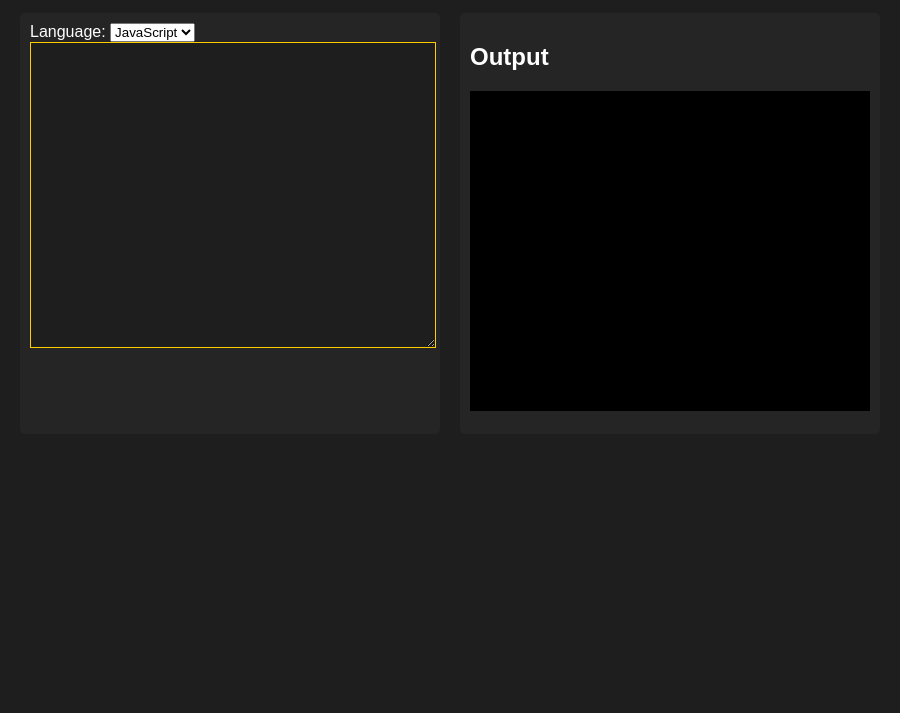
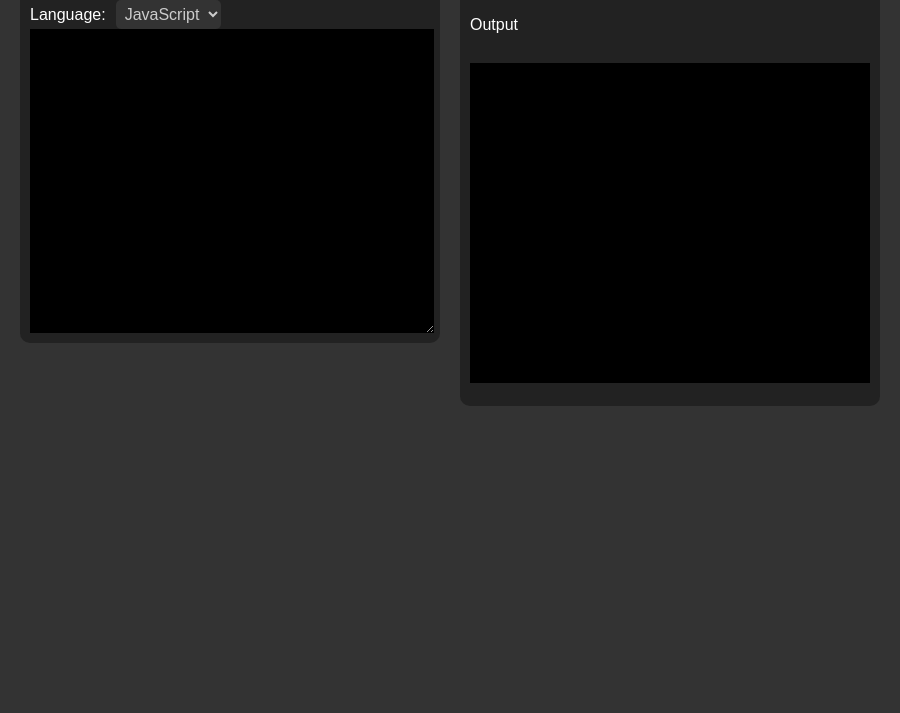
Before and after one commit to OrichalcosShunnoros/codeRun, an Electron app: page src/index.html in a window 900 px wide. Shown: the part 87-800 px from the top of the page. Drawn offline with Linux system fonts and the light colour scheme.

Commit message:
f: add functionalities and styles

```diff
--- a/src/index.html
+++ b/src/index.html
@@ -11,15 +11,17 @@
 
     <div class="container">
         <div class="editor-section">
-            <label for="language">Language:</label>
-            <select id="language">
-                <option value="javascript">JavaScript</option>
-            </select>
+            <section>
+                <label for="language">Language:</label>
+                <select id="language">
+                    <option value="javascript">JavaScript</option>
+                </select>
+            </section>
             <textarea id="editor"></textarea>
         </div>
 
         <div class="output-section">
-            <h2>Output</h2>
+            <p>Output</p>
             <pre id="output"></pre>
         </div>
     </div>
--- a/src/styles.css
+++ b/src/styles.css
@@ -1,13 +1,21 @@
 body {
   font-family: Arial, sans-serif;
-  background-color: #1e1e1e;
   color: white;
+  background: #333;
   margin: 0;
   padding: 20px;
 }
 
 h1 {
   text-align: center;
+  margin: 0;
+  padding: 0;
+}
+
+section {
+  display: flex;
+  height: 10%;
+  align-items: center;
 }
 
 .container {
@@ -18,24 +26,43 @@ h1 {
 
 .editor-section, .output-section {
   flex: 1;
-  background-color: #252526;
+  /* background-color: rgba(0, 0, 0, 0.651);  */
+  background: #222;
+  backdrop-filter: blur(15px);
   padding: 10px;
+  border-radius: 10px;
+  display: flex;
+  flex-direction: column;
+  height: 100%;
+}
+
+select {
+  height: fit-content;
+  outline: none;
+  border: none;
   border-radius: 5px;
+  padding: 5px;
+  background: #333;
+  color: #ccc;
+  font-size: 16px;
+  margin-left: 10px;
+
 }
 
 textarea {
   width: 100%;
   height: 300px;
-  background-color: #1e1e1e;
-  color: white;
-  border: 1px solid #ffcc00;
+  background: #000;
+  color: #ccc;
   font-size: 16px;
+  border: none;
+  outline: none;
 }
 
 pre {
   white-space: pre-wrap;
   word-wrap: break-word;
-  background: black;
+  background: #000;
   padding: 10px;
   min-height: 300px;
 }
```
